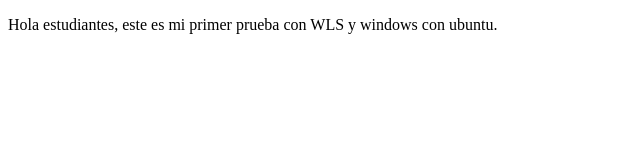
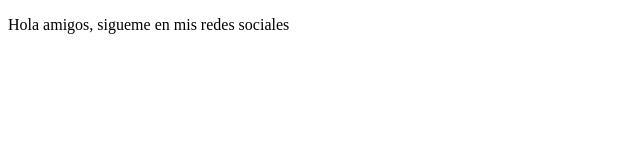
Before and after one commit to ADN2G/ProyectoDemoCursoPrework, a plain HTML site: page index.html in a window 1280 px wide. Shown: the whole page, without its empty margins (0-640 px from the left). Drawn offline with Linux system fonts and the light colour scheme.

Commit message:
mi primer cambio

```diff
--- a/index.html
+++ b/index.html
@@ -8,7 +8,7 @@
 </head>
 <body>
     <p>
-        Hola estudiantes, este es mi primer prueba con WLS y windows con ubuntu.
+        Hola amigos, sigueme en mis redes sociales
     </p>
 </body>
 </html>
```
